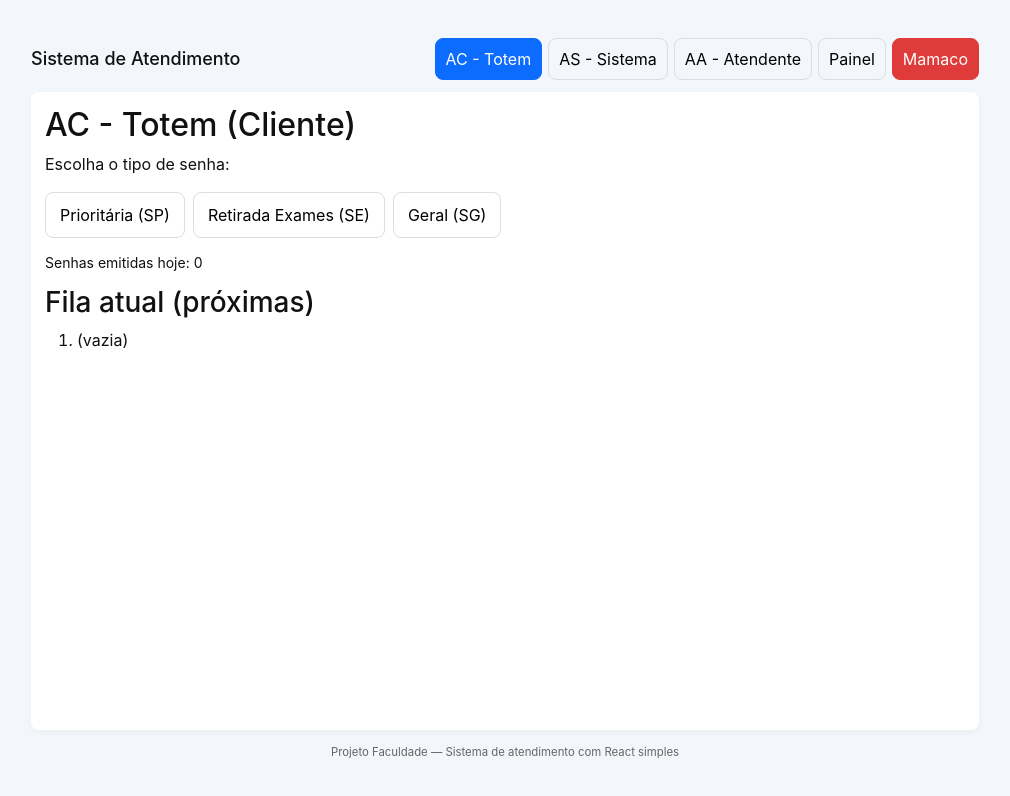
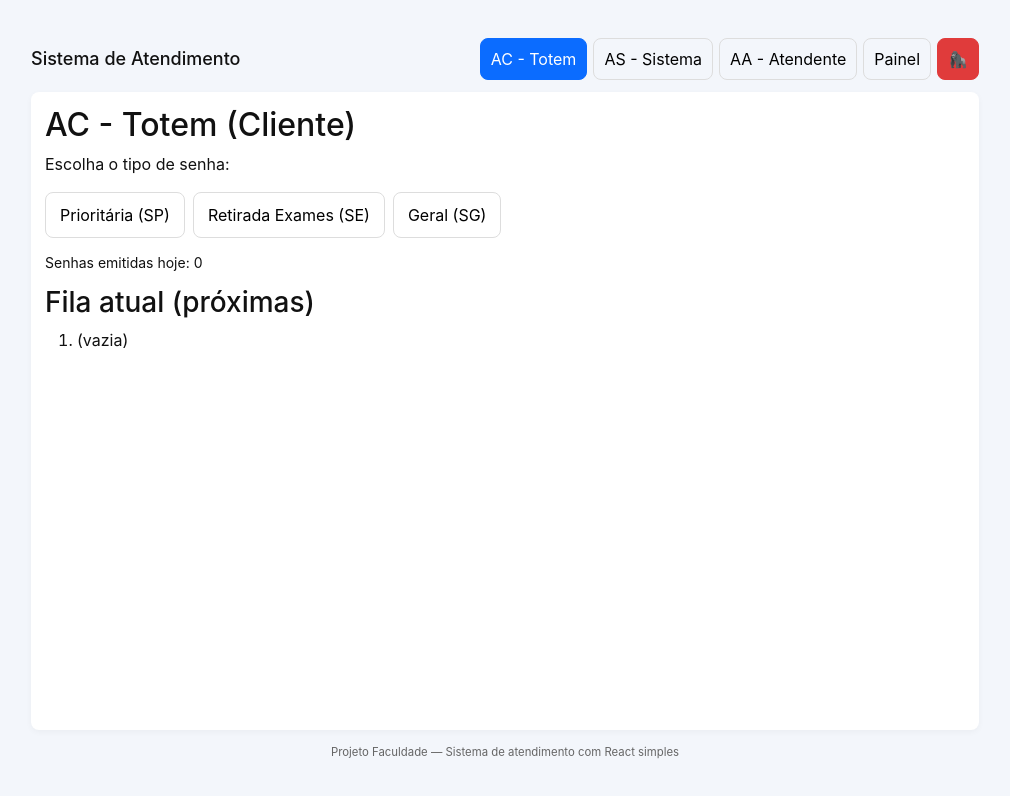
Before and after one commit to gilvanmarquees/sistema-de-atendimento, a React (Create React App) app: page / in a window 1280 px wide. Shown: the top 796 px of the page, without its empty margins (135-1145 px from the left). Built offline with nearby package versions, Linux system fonts and the light colour scheme.

Commit message:
foi adicionado alguns recursos e tutorial de instalação no README.md

```diff
--- a/src/App.js
+++ b/src/App.js
@@ -38,6 +38,7 @@ function getChaveDoDia(data = new Date()) {
 
 // função principal do App
 export default function App() {
+  // estado da view atual
   const [view, setView] = useState("AC"); // AC / AS / AA / PAINEL
 
   // estados principais
@@ -246,8 +247,8 @@ export default function App() {
           <button onClick={() => setView("AC")} className={view === "AC" ? "active" : ""}>AC - Totem</button>
           <button onClick={() => setView("AS")} className={view === "AS" ? "active" : ""}>AS - Sistema</button>
           <button onClick={() => setView("AA")} className={view === "AA" ? "active" : ""}>AA - Atendente</button>
-          <button onClick={() => setView("PAINEL")} className={view === "PAINEL" ? "active" : ""}>Painel</button>
-          <button onClick={() => setView("MAMACO")} className={`danger ${view === "MAMACO" ? "active" : ""}`}>Mamaco</button>
+          <button onClick={() => setView("PAINEL")} className={view === "PAINEL" ? "active" : ""} style={{zIndex:2}}>Painel</button>
+          <button onClick={() => setView("MAMACO")} className={`danger ${view === "MAMACO" ? "active" : ""}`}>🦍</button>
         </div>
       </header>
 
--- a/src/index.css
+++ b/src/index.css
@@ -44,6 +44,7 @@ h1 {
   border: 1px solid #ddd;
   background: transparent;
   cursor: pointer;
+  position: relative;
 }
 
 .menu button.active {
--- a/src/views/ViewAA.jsx
+++ b/src/views/ViewAA.jsx
@@ -1,4 +1,4 @@
-import React, { useState } from "react";
+import React, { useState, useEffect} from "react";
 
 export default function ViewAA({
   guiches,
@@ -10,6 +10,9 @@ export default function ViewAA({
   senhasAtendidas,
   podeChamarProxima
 }) {
+  useEffect(() => {
+    document.title = "AA - Agente Atendente";
+  }, []);
   const [guicheSelecionado, setGuicheSelecionado] = useState(guiches && guiches.length > 0 ? guiches[0] : "1");
 
   return (
--- a/src/views/ViewAC.jsx
+++ b/src/views/ViewAC.jsx
@@ -1,6 +1,9 @@
-import React from "react";
+import React, { useEffect } from "react";
 
 export default function ViewAC({ tiposSenha, criarSenha, filaSenhas, totalEmitidas }) {
+    useEffect(() =>{
+            document.title = "AC - Totem (Cliente)";
+        },[]);
     return (
         <div className="view">
             <h2>AC - Totem (Cliente)</h2>
--- a/src/views/ViewAS.jsx
+++ b/src/views/ViewAS.jsx
@@ -1,6 +1,9 @@
-import React from "react";
+import {React, useEffect } from "react";
 
 export default function ViewAS({ tiposSenha, criarSenha, limparSistema, filaSenhas, relatorio }) {
+    useEffect(() =>{
+        document.title = "AS - Agente Sistema";
+    },[]);
     return (
         <div className="view">
             <h2>AS - Agente Sistema</h2>
--- a/src/views/ViewPainel.jsx
+++ b/src/views/ViewPainel.jsx
@@ -1,6 +1,9 @@
-import React from "react";
+import React, { useEffect } from "react";
 
 export default function ViewPainel({ ultimasChamadas, filaSenhas, relatorio }) {
+  useEffect(() =>{
+          document.title = "Painel de Chamadas";
+      },[]);
   return (
     <div className="view panel-view">
       <h2>Painel de Chamadas</h2>
```
Also changed, not shown: 1 other file (tests, documents, lock files or other folders).
